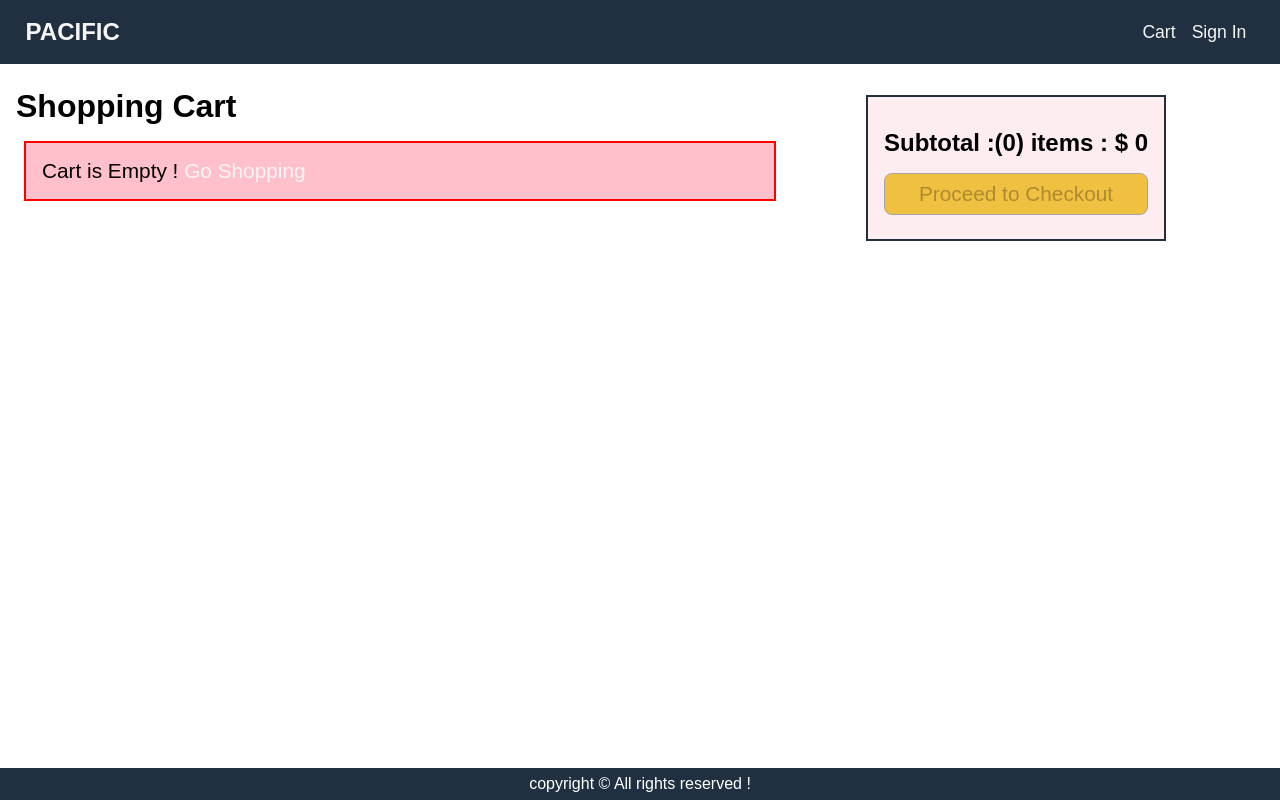
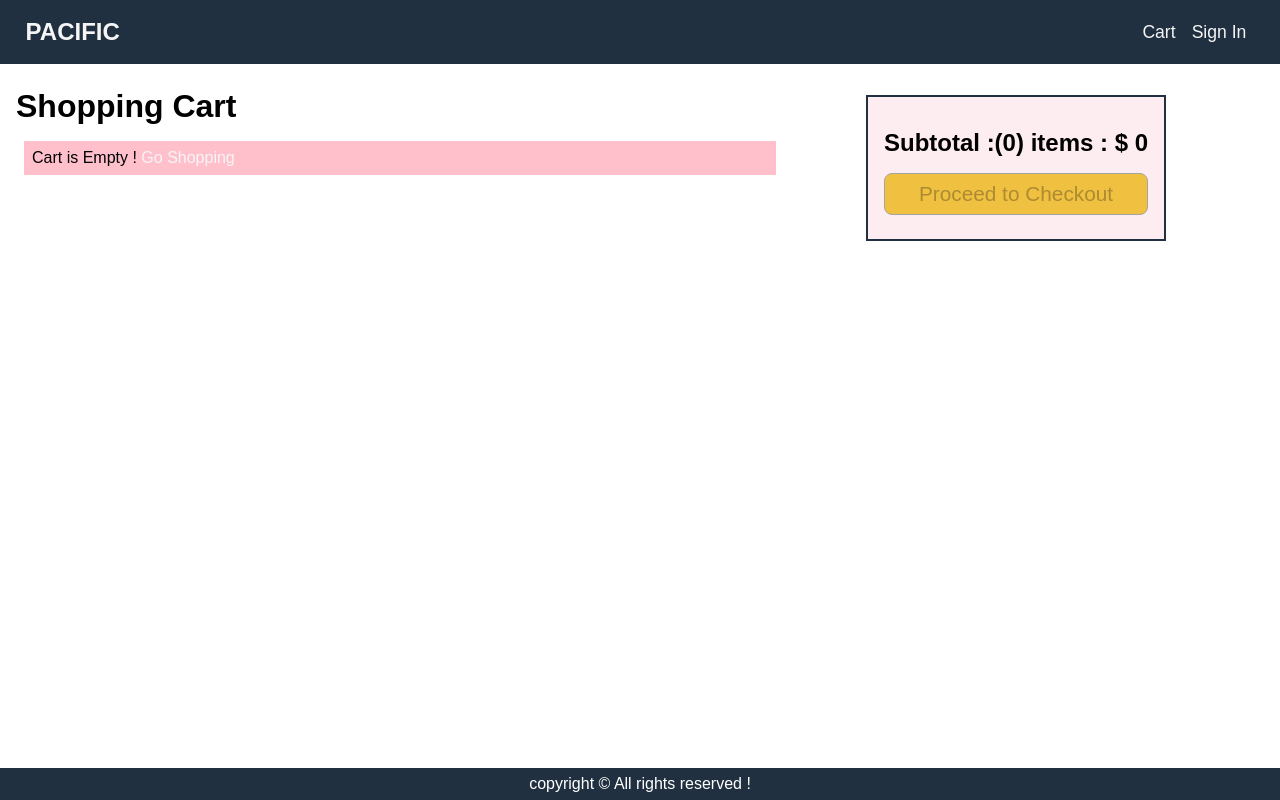
Before and after one commit to inderjeetofc/pacific-ecom-app, a React (Create React App) app in the folder front-end/: page /cart in a window 1280 px wide. Built offline with nearby package versions, Linux system fonts and the light colour scheme.

Commit message:
order screen created

```diff
--- a/front-end/src/screens/CartScreen.js
+++ b/front-end/src/screens/CartScreen.js
@@ -63,7 +63,7 @@ export default function CartScreen(props) {
                         value={cartItem.qty}
                         onChange={(e) =>
                           dispatch(
-                            addToCart(pdt.cartData._id, Number(e.target.value))
+                            addToCart(pdt.cartData._id, Number(e.target.value))  //update quatity from cart screen
                           )
                         }
                       >
--- a/front-end/src/screens/OrderScreen.js
+++ b/front-end/src/screens/OrderScreen.js
@@ -40,6 +40,11 @@ export default function OrderScreen() {
                                                     {order.shippingAddress.postalCode},{order.shippingAddress.country}
                                                     <br />
                                                 </p>
+                                                {order.deliveryDetails.isDelivered ? <MessageBox variant="message-box-success success">
+                                                    Delivered !
+                                                </MessageBox> : <MessageBox variant="message-box failed">
+                                                    Not Delivered !
+                                                </MessageBox>}
                                             </div>
                                         </li>
                                         <li>
@@ -49,6 +54,11 @@ export default function OrderScreen() {
                                                     <strong>Method: </strong>
                                                     {order.paymentMethod}
                                                 </p>
+                                                {order.deliveryDetails.isPaid ? <MessageBox variant="message-box-success success">
+                                                    Payment successful !
+                                                </MessageBox> : <MessageBox variant="message-box failed">
+                                                    Not Paid !
+                                                </MessageBox>}
                                             </div>
                                         </li>
                                         <li>
--- a/front-end/src/utils.css
+++ b/front-end/src/utils.css
@@ -89,11 +89,20 @@ header {
 }
 .message-box {
   user-select: auto;
-  font-size: 1.3rem;
-  padding: 1rem;
+  font-size: 1rem;
+  padding: 0.5rem;
   margin: 1rem 0.5rem;
-  border: 2px solid red;
+  /* border: 2px solid red; */
   background-color: pink;
+  width: 100%;
+}
+.message-box-success {
+  user-select: auto;
+  font-size: 1rem;
+  padding: 0.5rem;
+  margin: 1rem 0.5rem;
+  /* border: 2px solid red; */
+  background-color: rgb(198, 243, 177);
   width: 100%;
 }
 .loading-box{
```
